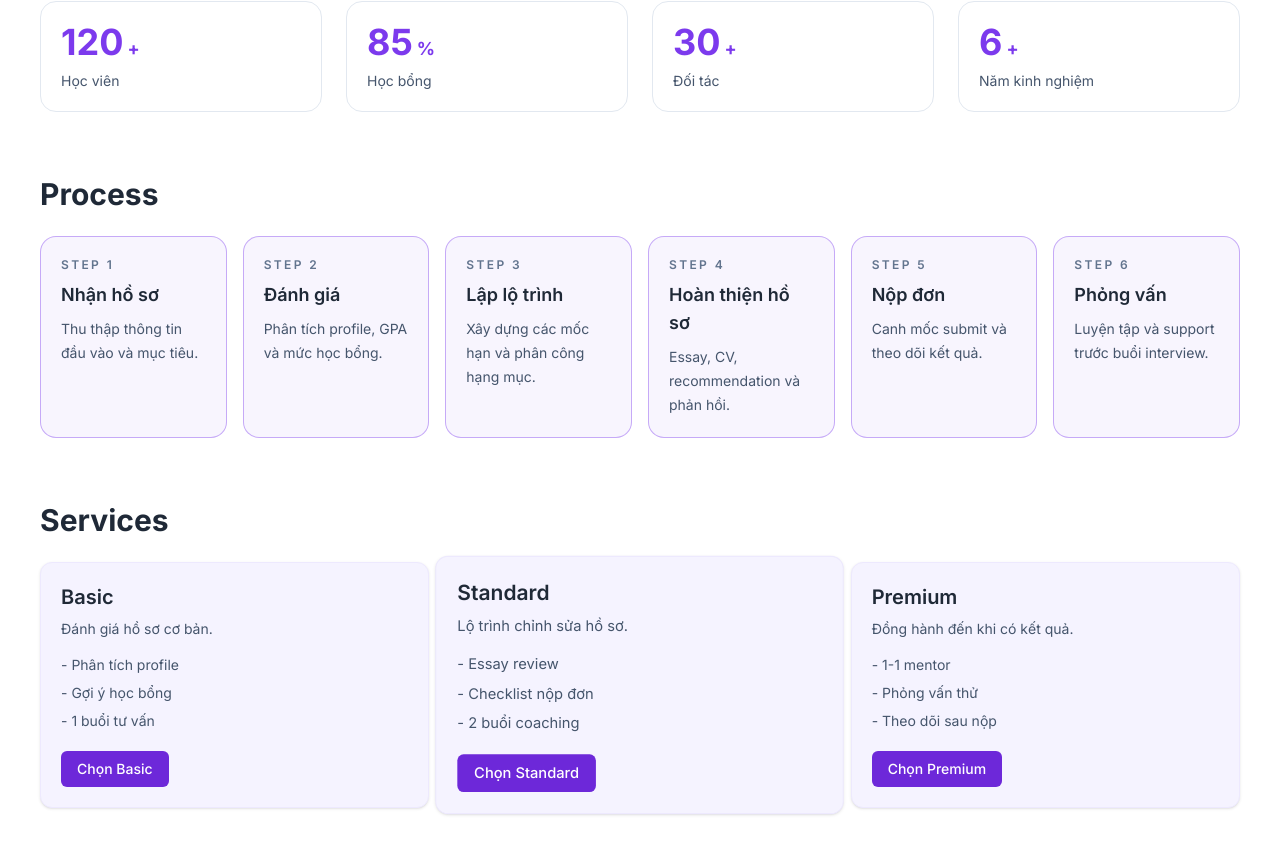
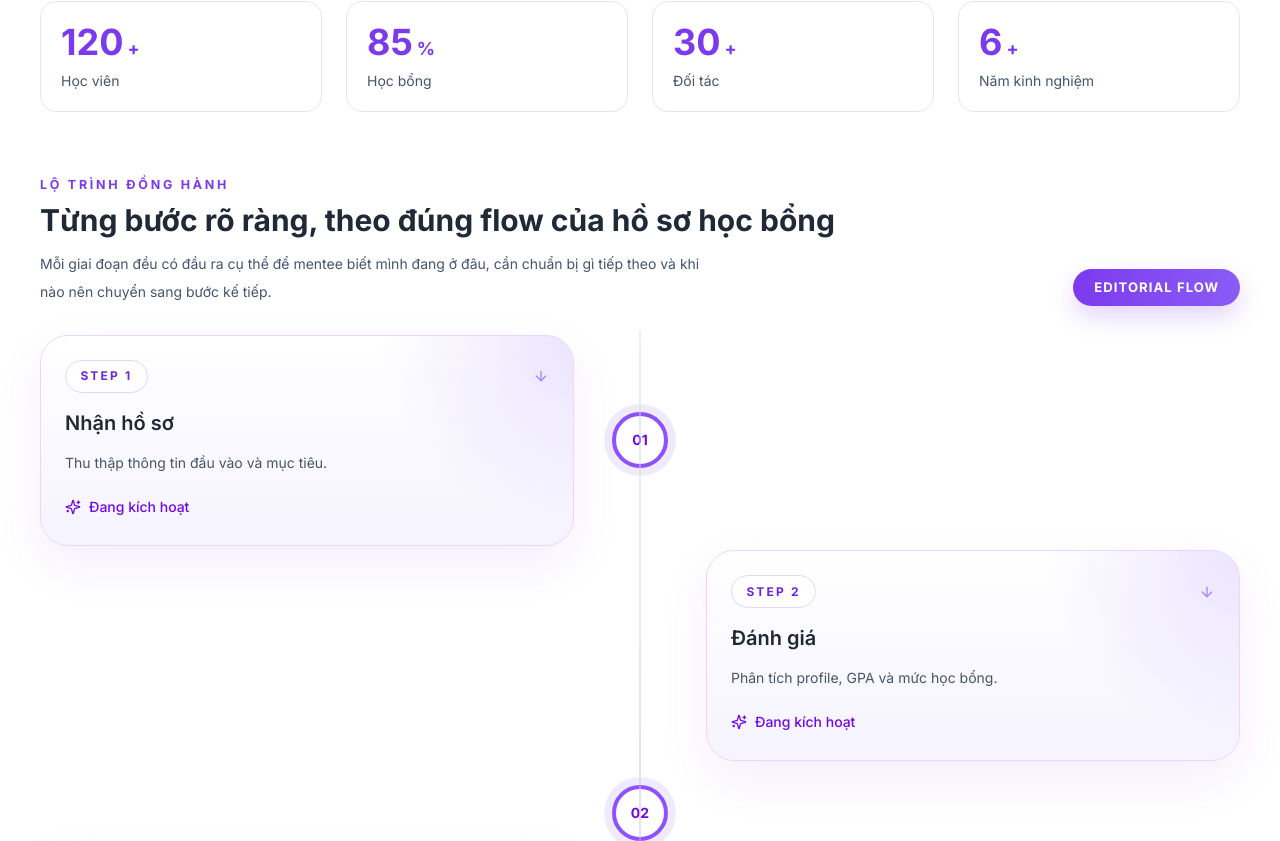
Before and after one commit to dungtt8/nextjs-wordpress-headless-cms, a Next.js app: page / in a window 1280 px wide. Shown: the part 1839-2680 px from the top of the page. Built offline with nearby package versions, Linux system fonts and the light colour scheme.

Commit message:
refactor: improve code formatting and structure in various components

```diff
--- a/app/globals.css
+++ b/app/globals.css
@@ -396,6 +396,7 @@
 }
 
 @media (prefers-reduced-motion: reduce) {
+
     .scroll-hidden,
     .scroll-hidden-left,
     .scroll-hidden-right,
--- a/components/home/home-blog-tabs.tsx
+++ b/components/home/home-blog-tabs.tsx
@@ -69,8 +69,8 @@ export function HomeBlogTabs({ tabs, posts }: HomeBlogTabsProps) {
                         key={tab.id}
                         type="button"
                         className={`rounded-full border px-4 py-2 text-sm font-semibold transition ${activeTab === tab.slug
-                                ? "border-[#7C3AED] bg-[#7C3AED] text-white"
-                                : "border-slate-300 bg-white text-slate-700"
+                            ? "border-[#7C3AED] bg-[#7C3AED] text-white"
+                            : "border-slate-300 bg-white text-slate-700"
                             }`}
                         onClick={() => handleTabChange(tab.slug)}
                     >
--- a/components/home/home-process.tsx
+++ b/components/home/home-process.tsx
@@ -1,5 +1,6 @@
 "use client";
 
+import { ArrowDown, Sparkles } from "lucide-react";
 import { useEffect, useRef, useState } from "react";
 import type { ProcessStep } from "@/lib/home/types";
 
@@ -34,19 +35,60 @@ export function HomeProcess({ steps }: HomeProcessProps) {
 
     return (
         <section id="process" className="space-y-6">
-            <h2 className="text-3xl font-bold text-[#1F2937]">Process</h2>
+            <div className="flex flex-col gap-3 lg:flex-row lg:items-end lg:justify-between">
+                <div>
+                    <p className="poster-eyebrow">Lộ trình đồng hành</p>
+                    <h2 className="mt-2 text-3xl font-bold text-[#1F2937]">Từng bước rõ ràng, theo đúng flow của hồ sơ học bổng</h2>
+                    <p className="mt-3 max-w-2xl text-sm leading-7 text-slate-600">
+                        Mỗi giai đoạn đều có đầu ra cụ thể để mentee biết mình đang ở đâu, cần chuẩn bị gì tiếp theo và khi nào nên chuyển sang bước kế tiếp.
+                    </p>
+                </div>
+                <span className="poster-ribbon w-fit">Editorial flow</span>
+            </div>
 
-            <div className="hidden gap-4 lg:grid lg:grid-cols-6">
+            <div className="relative hidden lg:block">
+                <div className="absolute bottom-0 left-1/2 top-0 w-px -translate-x-1/2 bg-linear-to-b from-violet-200 via-violet-300 to-violet-200" />
+
                 {steps.map((step, index) => (
-                    <article
+                    <div
                         key={step.id}
-                        className={`rounded-2xl border p-5 transition-colors ${index <= activeIndex ? "border-[#7C3AED]/40 bg-[#7C3AED]/5" : "border-slate-200 bg-white"
-                            }`}
+                        ref={(node) => {
+                            stepRefs.current[index] = node;
+                        }}
+                        data-index={index}
+                        className="grid min-h-[220px] grid-cols-[minmax(0,1fr)_84px_minmax(0,1fr)] items-center gap-6"
                     >
-                        <p className="text-xs font-semibold uppercase tracking-[0.2em] text-slate-500">Step {index + 1}</p>
-                        <h3 className="mt-2 text-lg font-semibold text-[#1F2937]">{step.title}</h3>
-                        <p className="mt-2 text-sm leading-6 text-slate-600">{step.description}</p>
-                    </article>
+                        <div className={index % 2 === 0 ? "col-start-1" : "col-start-3"}>
+                            <article
+                                className={`rounded-[28px] p-6 transition-all ${index <= activeIndex
+                                        ? "poster-card border-violet-300 shadow-[0_20px_50px_rgba(124,58,237,0.14)]"
+                                        : "border border-slate-200 bg-white shadow-sm"
+                                    }`}
+                            >
+                                <div className="flex items-center justify-between gap-4">
+                                    <span className="poster-badge">Step {index + 1}</span>
+                                    {index < steps.length - 1 ? <ArrowDown className="h-4 w-4 text-violet-400" /> : null}
+                                </div>
+                                <h3 className="mt-4 text-xl font-semibold text-[#1F2937]">{step.title}</h3>
+                                <p className="mt-3 text-sm leading-7 text-slate-600">{step.description}</p>
+                                <div className="mt-5 inline-flex items-center gap-2 text-sm font-medium text-violet-700">
+                                    <Sparkles className="h-4 w-4" />
+                                    {index <= activeIndex ? "Đang kích hoạt" : "Bước kế tiếp"}
+                                </div>
+                            </article>
+                        </div>
+
+                        <div className="col-start-2 flex flex-col items-center justify-center">
+                            <div
+                                className={`flex h-14 w-14 items-center justify-center rounded-full border-4 bg-white text-sm font-bold transition-colors ${index <= activeIndex
+                                        ? "border-violet-500 text-violet-700 shadow-[0_0_0_8px_rgba(167,139,250,0.18)]"
+                                        : "border-slate-300 text-slate-500"
+                                    }`}
+                            >
+                                0{index + 1}
+                            </div>
+                        </div>
+                    </div>
                 ))}
             </div>
 
```
Also changed, not shown: lib/hooks/use-scroll-animation.ts (indentation only).
